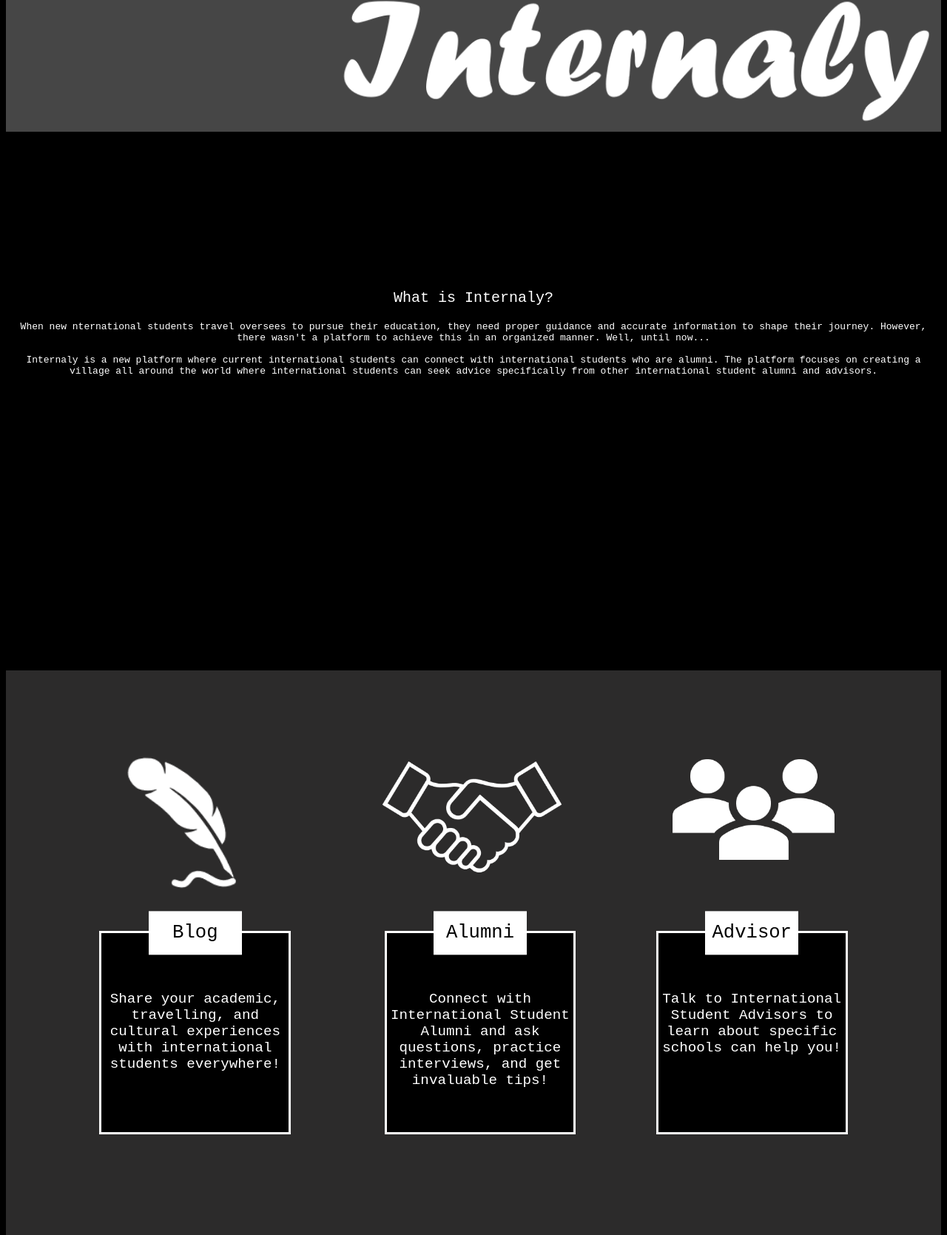
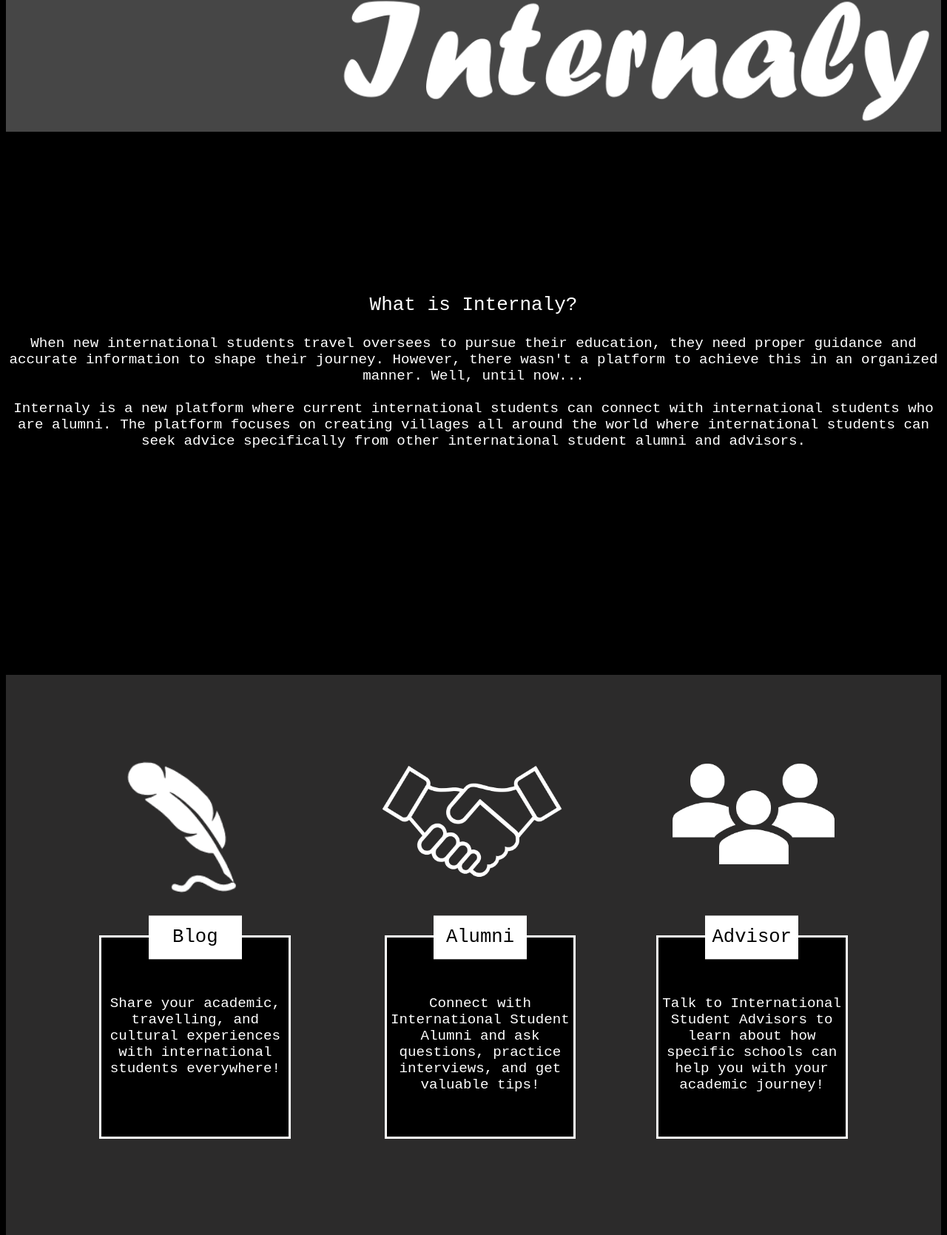
Before and after one commit to AnanYaMK/internaly, a plain HTML site: page index.html in a window 1280 px wide. Shown: the part 391-2060 px from the top of the page at 74% size. Drawn offline with Linux system fonts and the light colour scheme.

Commit message:
Update index.html

```diff
--- a/index.html
+++ b/index.html
@@ -46,12 +46,12 @@
         <div class="containerAboutUs">
 
             <div>
-                <p id="About" style="color: white; text-align: center; font-family: monospace; padding-top: 15%; font-size:x-large">
+                <p id="About" style="color: white; text-align: center; font-family: monospace; padding-top: 15%; font-size:xx-large">
                     What is Internaly?
                 </p>
-                <p style="color: white; font-family: monospace; padding-bottom: 20%; font-size: medium;">
-                    When new nternational students travel oversees to pursue their education, they need proper guidance and accurate information to  shape their journey. However, there wasn't a platform to achieve this in an organized manner. Well, until now...<br><br>
-                    Internaly is a new platform where current international students can connect with international students who are alumni. The platform focuses on creating a village all around the world where international students can seek advice specifically from other international student alumni and advisors.
+                <p style="color: white; font-family: monospace; padding-bottom: 20%; font-size: 1.5vw;">
+                    When new international students travel oversees to pursue their education, they need proper guidance and accurate information to  shape their journey. However, there wasn't a platform to achieve this in an organized manner. Well, until now...<br><br>
+                    Internaly is a new platform where current international students can connect with international students who are alumni. The platform focuses on creating villages all around the world where international students can seek advice specifically from other international student alumni and advisors.
                 </p>
 
 
@@ -97,7 +97,7 @@
                 </button>
                 </a>
                 <p style="font-family: monospace; font-size: 1.5vw;">
-                    Connect with International Student Alumni and ask questions, practice interviews, and get invaluable tips!
+                    Connect with International Student Alumni and ask questions, practice interviews, and get valuable tips!
                 </p>
 
             </div>
@@ -110,7 +110,7 @@
                 </a>
 
                 <p style="font-family: monospace; font-size: 1.5vw;">
-                    Talk to International Student Advisors to learn about specific schools can help you!
+                    Talk to International Student Advisors to learn about how specific schools can help you with your academic journey!
                 </p>
 
 
@@ -122,18 +122,23 @@
     <div class="containerLast">
         <div class="container4">
             <p id="Contact" style="color: white; text-align: center; font-family: monospace; padding-top: 8%; font-size:xxx-large">Get in Touch!</p>
+             <a href="https://www.linkedin.com/in/ananyakadir" target="_blank"> <!--opens link in another tab-->
                 <div id="link">
                     <img src ="link.png" style="width: 100%;">
                 </div>
+            </a>
 
+            <a href="https://www.gmail.com" target="_blank">
                 <div id="gmail">
                     <img src ="gmail.png" style="width: 100%;">
 
                 </div>
-
+            </a>
+            <a href="https://www.instagram.com" target="_blank">
                 <div id="insta">
                     <img src ="ins.png" style="width: 100%;">
                 </div>
+            </a>
         </div>
 
 
```
